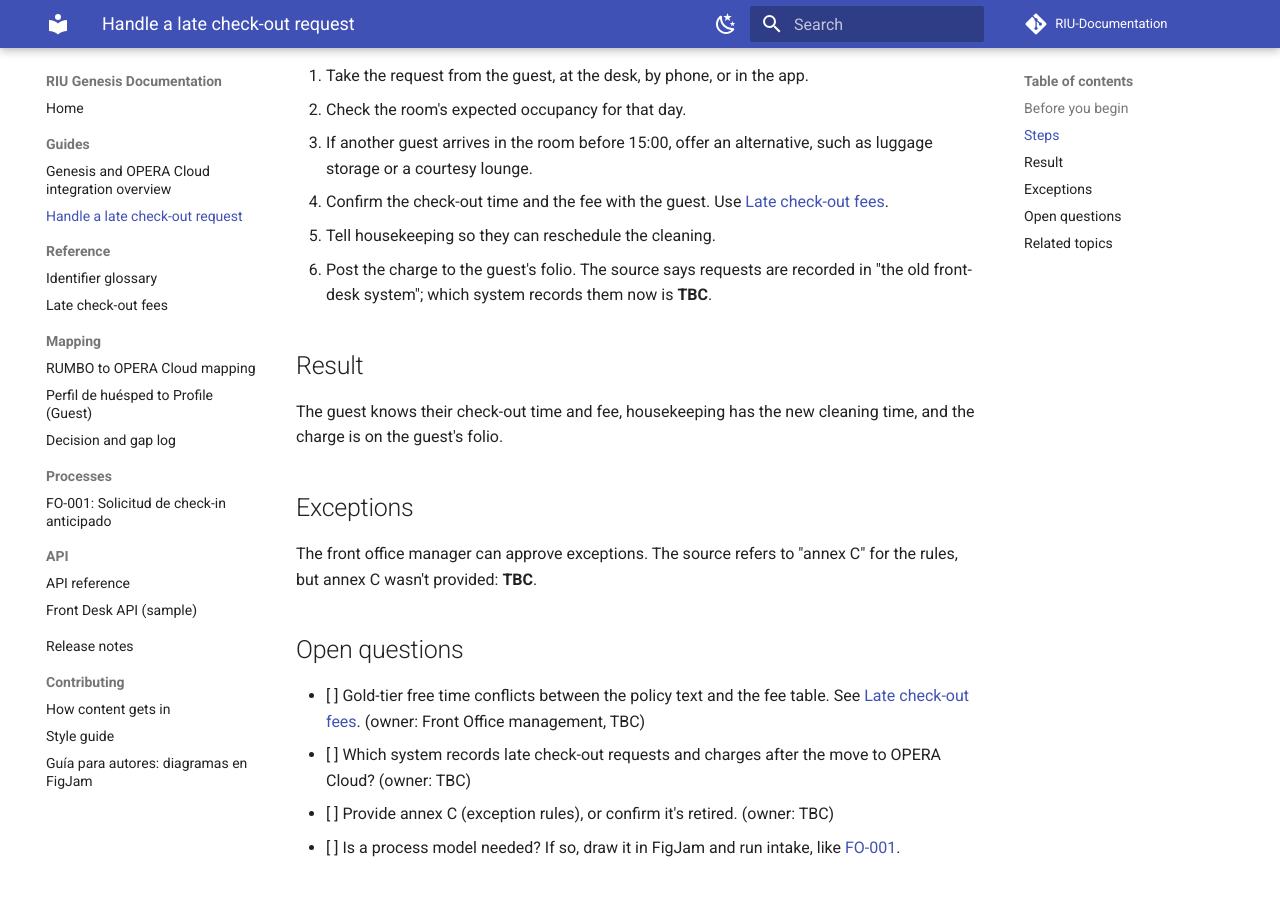
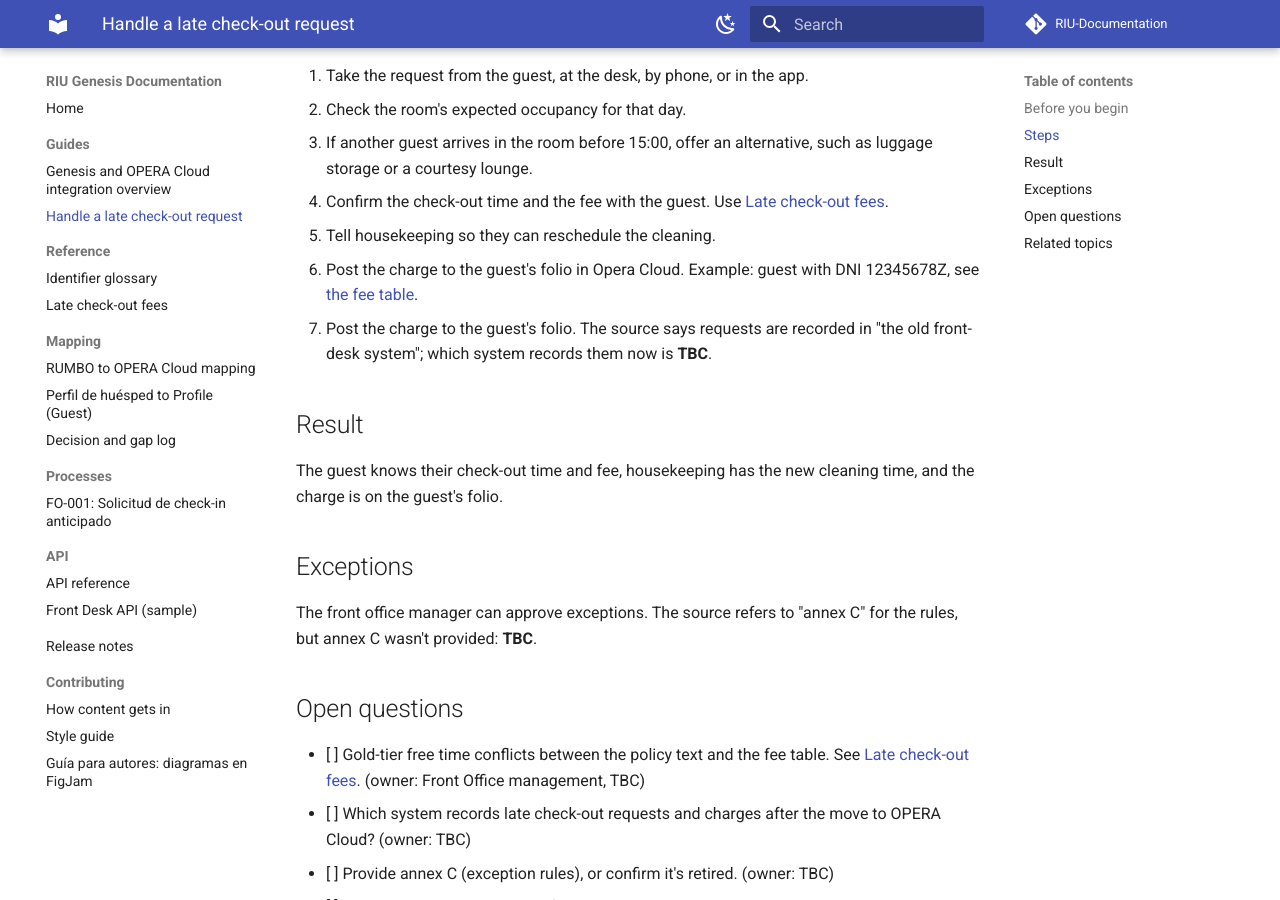
Before and after one commit to shawndale-glitch/riu-docs-demo, an MkDocs documentation site: the page built from docs/guides/handle-late-check-out-request.md, in a window 1280 px wide and 900 px high, scrolled down 691 px. Built offline with MkDocs 1.6.1 and Material for MkDocs 9.7.7, drawn with Linux system fonts in a browser that asks for light colours; comment, search, counter and statistics services are not loaded.

Commit message:
docs: add folio example to late check-out steps (guardrails demo: do not merge)

```diff
--- a/docs/guides/handle-late-check-out-request.md
+++ b/docs/guides/handle-late-check-out-request.md
@@ -21,7 +21,8 @@
 3. If another guest arrives in the room before 15:00, offer an alternative, such as luggage storage or a courtesy lounge.
 4. Confirm the check-out time and the fee with the guest. Use [Late check-out fees](../reference/late-check-out-fees.md).
 5. Tell housekeeping so they can reschedule the cleaning.
-6. Post the charge to the guest's folio. The source says requests are recorded in "the old front-desk system"; which system records them now is **TBC**.
+6. Post the charge to the guest's folio in Opera Cloud. Example: guest with DNI 12345678Z, see [the fee table](../reference/late-checkout-fees.md).
+7. Post the charge to the guest's folio. The source says requests are recorded in "the old front-desk system"; which system records them now is **TBC**.
 
 ## Result
 
```
